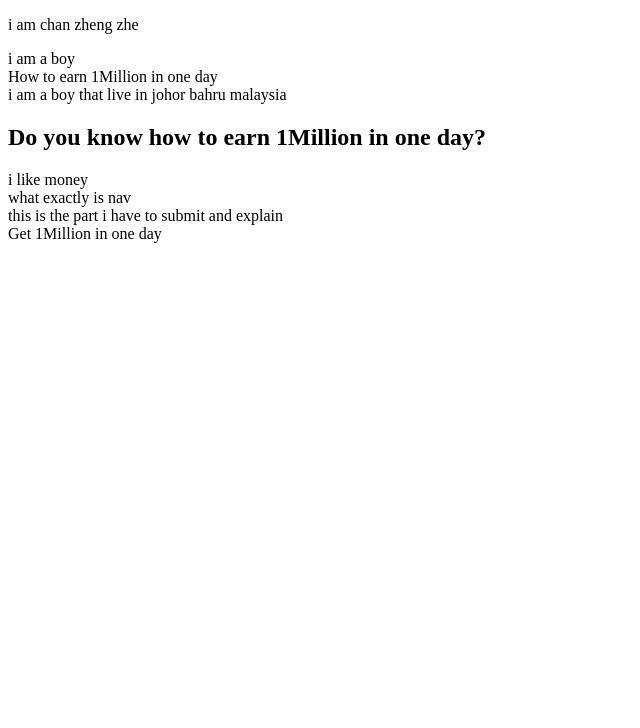
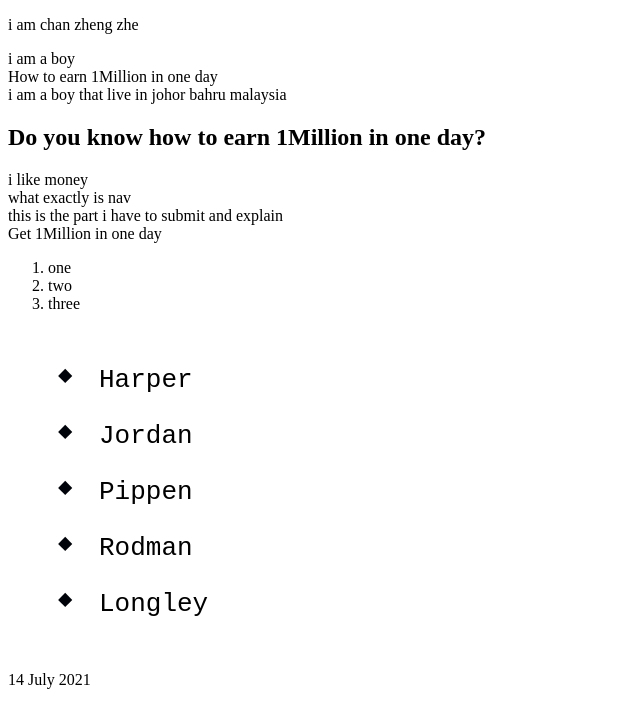
Before and after one commit to ChanZhengZhe/chan0017, a plain HTML site: page index.html in a window 1280 px wide. Shown: the whole page, without its empty margins (0-640 px from the left). Drawn offline with Linux system fonts and the light colour scheme.

Commit message:
change
add files

```diff
--- /dev/null
+++ b/diamond.css
@@ -0,0 +1,28 @@
+ul {
+    font-family: monospace;
+    font-size: 2em;
+    list-style: none;
+    margin: 2em;
+    padding: 0;
+
+    li {
+      margin: 0;
+      margin-bottom: 1em;
+      padding-left: 1.5em;
+      position: relative;
+
+      &:after {
+        content: '';
+        height: .4em;
+        width: .4em;
+        background: #D2153A;
+        display: block;
+        position: absolute;
+        transform: rotate(45deg);
+        top: .25em;
+        left: 0;
+      }
+
+    }
+
+  }
--- /dev/null
+++ b/diamond.css.css
@@ -0,0 +1,28 @@
+ul {
+    font-family: monospace;
+    font-size: 2em;
+    list-style: none;
+    margin: 2em;
+    padding: 0;
+
+    li {
+      margin: 0;
+      margin-bottom: 1em;
+      padding-left: 1.5em;
+      position: relative;
+
+      &:after {
+        content: '';
+        height: .4em;
+        width: .4em;
+        background: #D2153A;
+        display: block;
+        position: absolute;
+        transform: rotate(45deg);
+        top: .25em;
+        left: 0;
+      }
+
+    }
+
+  }
--- a/index.html
+++ b/index.html
@@ -18,6 +18,23 @@
 <nav>what exactly is nav</nav>
 <section>this is the part i have to submit and explain </section>
 <footer>Get 1Million in one day</footer>
+<ol>
+    <li>one</li>
+    <li>two</li>
+    <li>three</li>
+</ol>
+<ul type="square">
+    <li> Harper</li>
+    <li>Jordan</li>
+    <li>Pippen</li>
+    <li>Rodman</li>
+    <li>Longley</li>
+  </ul>
+  <head>
+    14 July 2021 <a href="hometown.html"></a>
+
+    <link rel="stylesheet" href="style.css">
+  </head>
 
 </body>
 </html>
--- /dev/null
+++ b/script/style.css
@@ -0,0 +1,28 @@
+ul {
+    font-family: monospace;
+    font-size: 2em;
+    list-style: none;
+    margin: 2em;
+    padding: 0;
+
+    li {
+      margin: 0;
+      margin-bottom: 1em;
+      padding-left: 1.5em;
+      position: relative;
+
+      &:after {
+        content: '';
+        height: .4em;
+        width: .4em;
+        background: #D2153A;
+        display: block;
+        position: absolute;
+        transform: rotate(45deg);
+        top: .25em;
+        left: 0;
+      }
+
+    }
+
+  }
--- /dev/null
+++ b/style.css
@@ -0,0 +1,28 @@
+ul {
+    font-family: monospace;
+    font-size: 2em;
+    list-style: none;
+    margin: 2em;
+    padding: 0;
+
+    li {
+      margin: 0;
+      margin-bottom: 1em;
+      padding-left: 1.5em;
+      position: relative;
+
+      &:after {
+        content: '';
+        height: .4em;
+        width: .4em;
+        background: #00040a;
+        display: block;
+        position: absolute;
+        transform: rotate(45deg);
+        top: .25em;
+        left: 0;
+      }
+
+    }
+
+  }
```
Also changed, not shown: hometown.html (added, +13 -0 lines).
